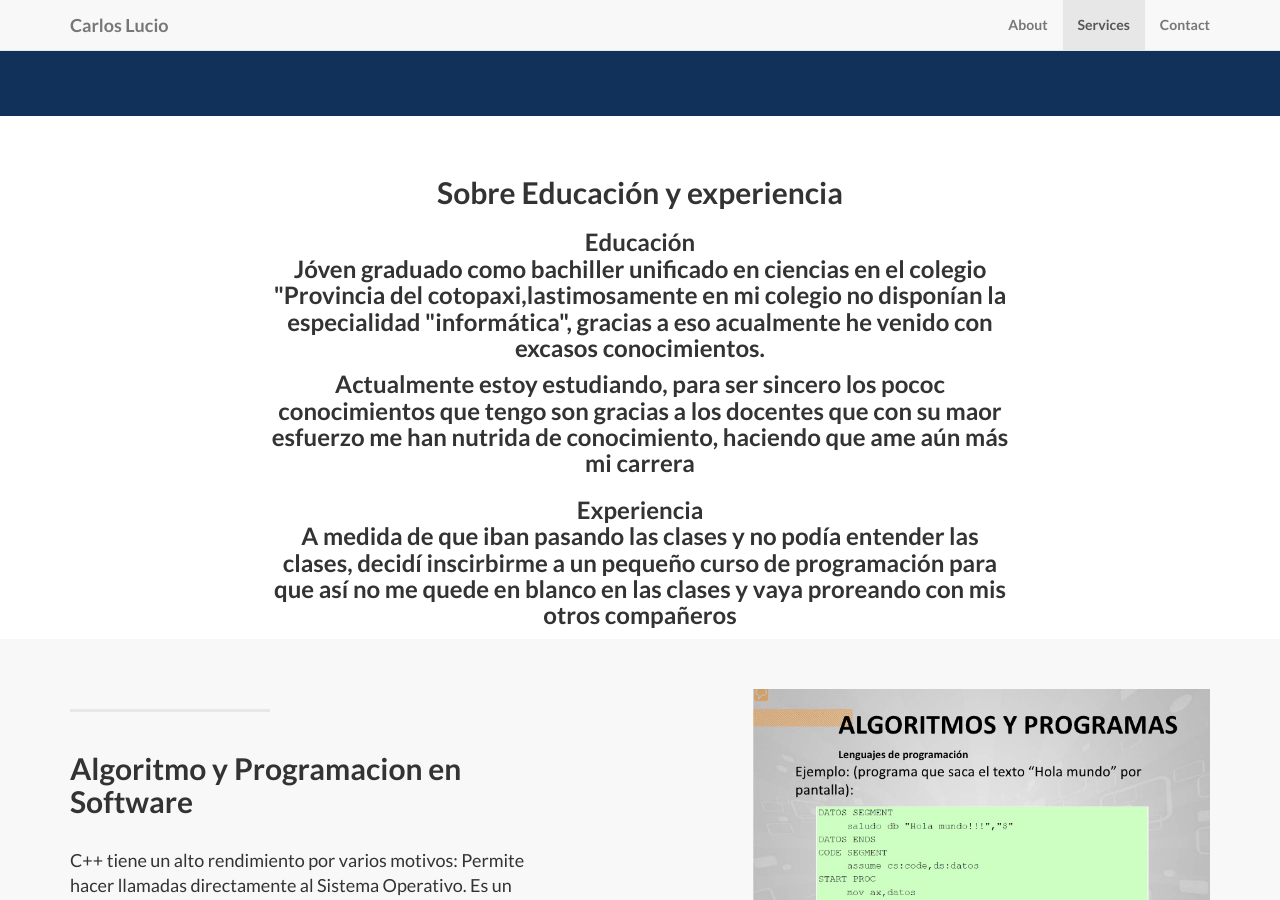
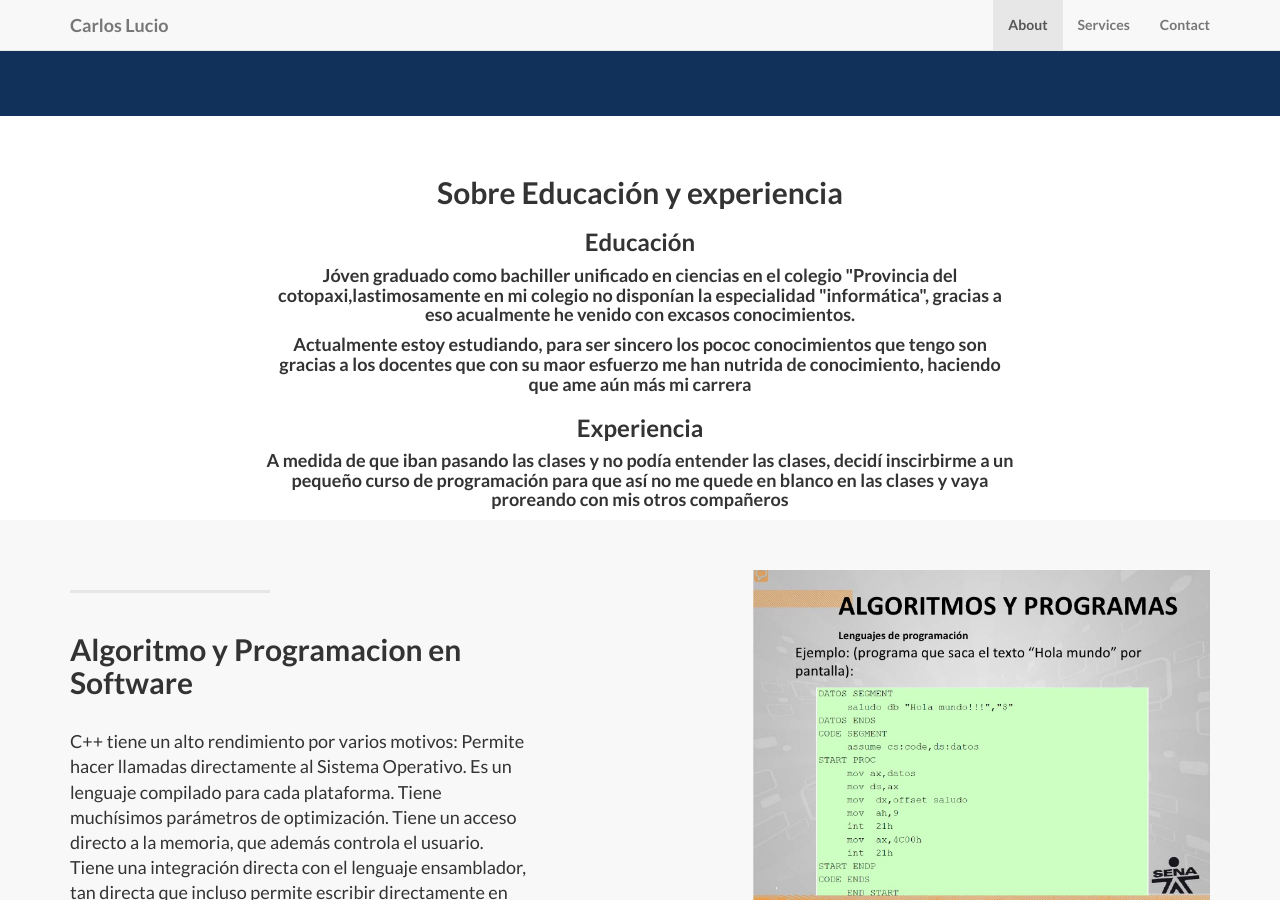
Before and after one commit to Sadppy22/carlosucio31.github.io, a Jekyll site: the page built from index.html, in a window 1280 px wide and 900 px high, scrolled down 661 px. Built offline with Jekyll 4.4.1, drawn with Linux system fonts in a browser that asks for light colours; nearby versions of some CDN libraries; library files that are not in the unit come from our copies.

Commit message:
Update about.html

```diff
--- a/_includes/about.html
+++ b/_includes/about.html
@@ -1,14 +1,14 @@
     <!-- About Section -->
-    <section id="Información sobe mi" class="container content-section text-center">
+    <section id="about" class="container content-section text-center">
         <div class="row">
             <div class="col-lg-8 col-lg-offset-2">
               <br/><br/>
               <h2>Sobre Educación y experiencia </h2>
                 <h3> Educación </3>
-                <p> Jóven graduado como bachiller unificado en ciencias en el colegio "Provincia del cotopaxi,lastimosamente en mi colegio no disponían la especialidad "informática", gracias a eso acualmente he venido con excasos conocimientos.  </p>
-                <p>Actualmente estoy estudiando, para ser sincero los pococ conocimientos que tengo son gracias a los docentes que con su maor esfuerzo me han nutrida de conocimiento, haciendo que ame aún más mi carrera </p>
+                <p><h4> Jóven graduado como bachiller unificado en ciencias en el colegio "Provincia del cotopaxi,lastimosamente en mi colegio no disponían la especialidad "informática", gracias a eso acualmente he venido con excasos conocimientos. </h4>  </p>
+                <p><h4>Actualmente estoy estudiando, para ser sincero los pococ conocimientos que tengo son gracias a los docentes que con su maor esfuerzo me han nutrida de conocimiento, haciendo que ame aún más mi carrera </h4> </p>
                 <h3> Experiencia </3>
-                <p> A medida de que iban pasando las clases y no podía entender las clases, decidí inscirbirme a un pequeño curso de programación para que así no me quede en blanco en las clases y vaya proreando con mis otros compañeros </p>
+                <p> <h4> A medida de que iban pasando las clases y no podía entender las clases, decidí inscirbirme a un pequeño curso de programación para que así no me quede en blanco en las clases y vaya proreando con mis otros compañeros </h4> </p>
             </div>
         </div>
     </section>
```
